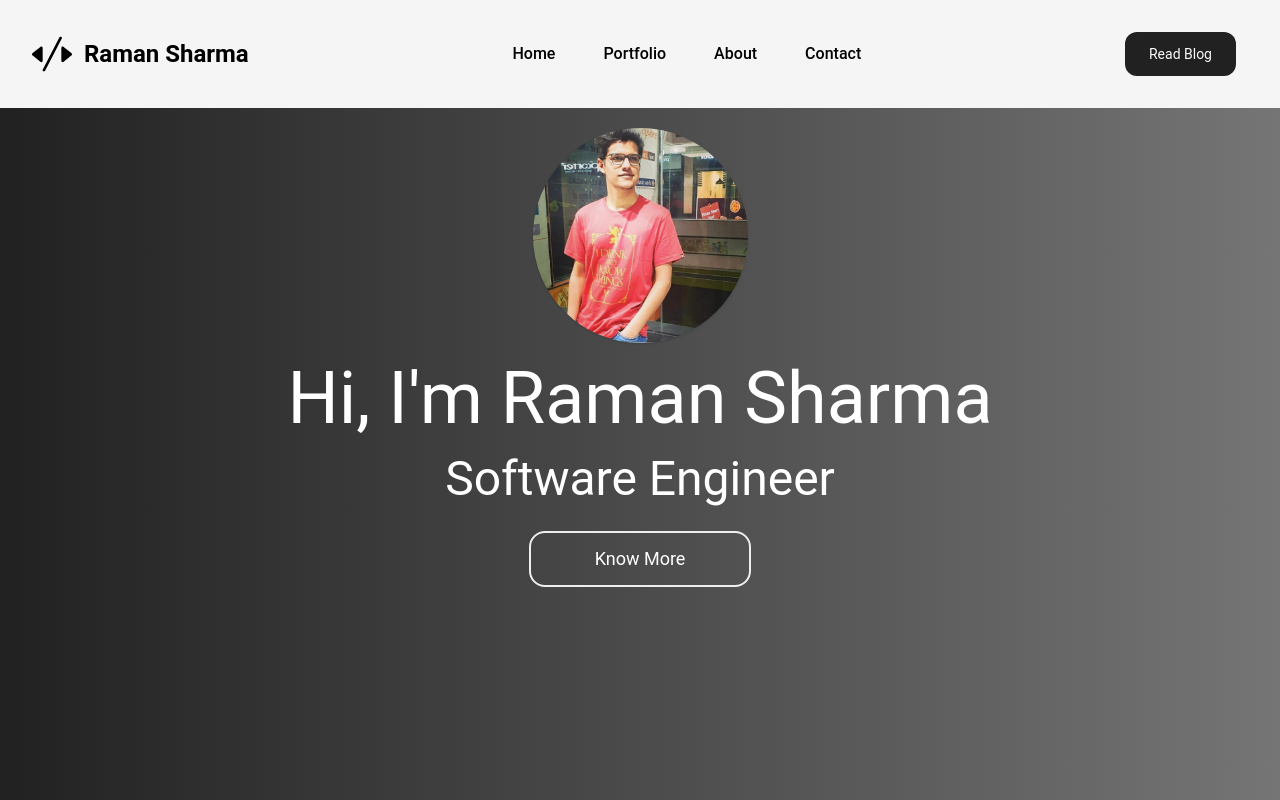
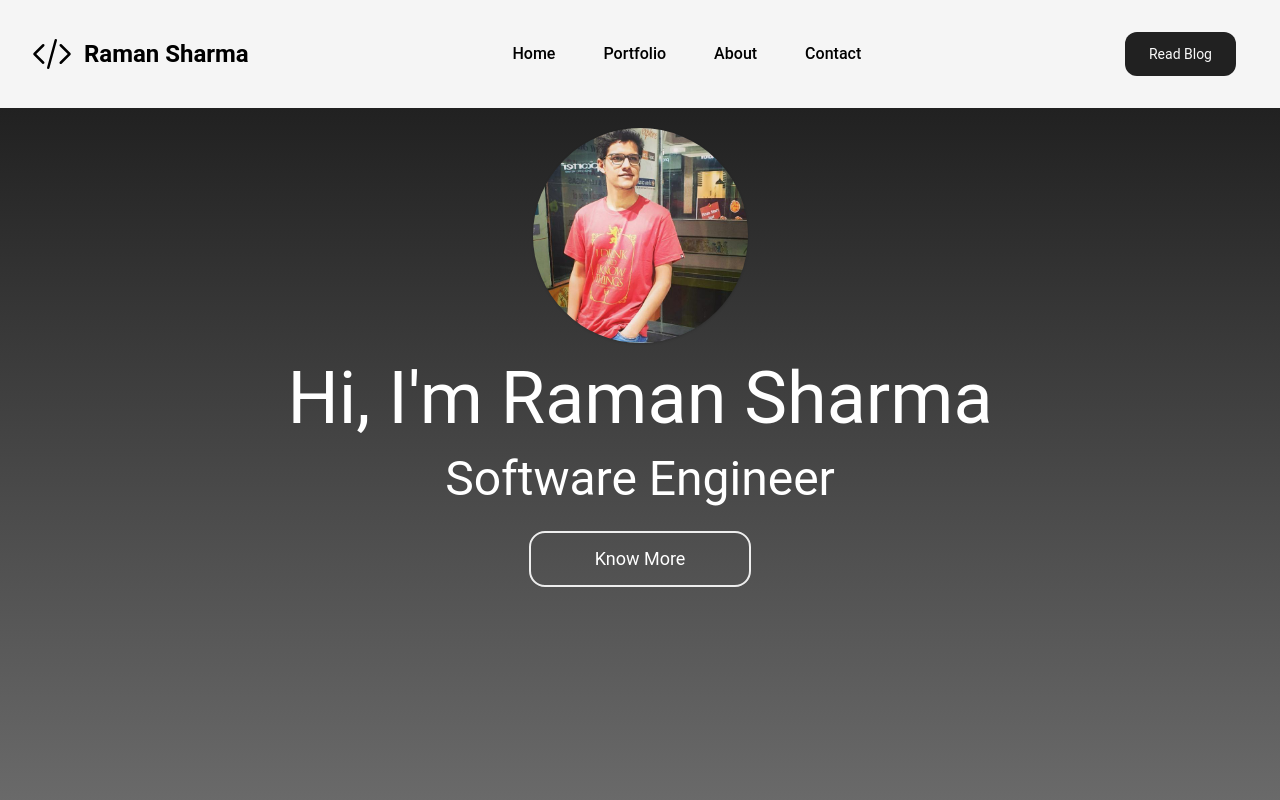
Before and after one commit to iamramann/portfolio-web-app, a React (Vite) app: page / in a window 1280 px wide. Shown: the top 800 px of the page. Built offline with nearby package versions, Linux system fonts and the light colour scheme.

Commit message:
Add dark mode: 1.Added themprovider context. 2. Update the logo svg.

```diff
--- a/src/App.jsx
+++ b/src/App.jsx
@@ -1,17 +1,37 @@
-import { Outlet } from "react-router-dom";
+import { Outlet, useSearchParams } from "react-router-dom";
 import { Footer, Header } from "./components";
 import { navItems } from "../constants";
+import { ThemeProvider } from "@material-tailwind/react";
+import { CustomThemeProvider } from "./contexts/theme";
+import { useEffect, useState } from "react";
+function App() {
+  const [themeMode, setThemeMode] = useState("light");
 
-function App() {
+  const lightTheme = () => {
+    setThemeMode("light");
+  };
+
+  const darkTheme = () => {
+    setThemeMode("dark");
+  };
+
+  useEffect(() => {
+    const head = document.querySelector("html");
+    head.classList.remove("light", "dark");
+    head.classList.add(themeMode);
+  }, [themeMode]);
+
   return (
     <>
-      <div className="h-screen w-full container-snap">
+      <CustomThemeProvider value={{ themeMode, lightTheme, darkTheme }}>
+        <div className="h-screen w-full container-snap bg-slate-900">
           <Header navItems={navItems} />
           <main className="min-h-[94%] overflow-hidden">
             <Outlet />
           </main>
           <Footer />
         </div>
+      </CustomThemeProvider>
     </>
   );
 }
--- a/src/components/Home.jsx
+++ b/src/components/Home.jsx
@@ -4,7 +4,7 @@ import { Link } from "react-router-dom";
 function Home() {
   return (
     <>
-      <div className="bg-gradient-to-b from-gray-900 to-gray-600 bg-gradient-to-r w-screen">
+      <div className="bg-gradient-to-b from-gray-900 to-gray-600 w-screen">
         <div className={`h-screen flex justify-center`}>
           <div className="flex flex-wrap justify-center mt-0 lg:mt-5 lg:justify-start flex-col items-center">
             <div className="w-6/12 sm:w-4/12 flex justify-center">
--- a/src/components/svg/Icons.jsx
+++ b/src/components/svg/Icons.jsx
@@ -83,37 +83,16 @@ export function XMarkSvg({ className = "", toggleSidebar }) {
 export function CodeSvg() {
   return (
     <svg
-      className={`lg:w-10 lg:h-10 w-6 h-6`}
-      viewBox="0 -2 30 30"
-      version="1.1"
       xmlns="http://www.w3.org/2000/svg"
-      xmlnsXlink="http://www.w3.org/1999/xlink"
-      xmlns:sketch="http://www.bohemiancoding.com/sketch/ns"
+      viewBox="0 0 24 24"
+      fill="currentColor"
+      className="lg:w-10 lg:h-10 w-6 h-6 dark:text-white"
     >
-      <title>code</title>
-      <desc>Created with Sketch Beta.</desc>
-      <defs></defs>
-      <g
-        id="Page-1"
-        stroke="none"
-        strokeWidth="1"
-        fill="none"
+      <path
         fillRule="evenodd"
-        sketch:type="MSPage"
-      >
-        <g
-          id="Icon-Set-Filled"
-          sketch:type="MSLayerGroup"
-          transform="translate(-259.000000, -728.000000)"
-          fill="#000000"
-        >
-          <path
-            d="M288.717,740.531 L282.726,735.688 C282.332,735.304 281.693,735.304 281.3,735.688 C280.906,736.072 281,736.429 281,737 L281,745 C281,745.54 280.906,746.48 281.3,746.864 C281.693,747.249 282.332,747.249 282.726,746.864 L288.717,742.021 C288.927,741.816 289.016,741.544 289.002,741.276 C289.016,741.008 288.927,740.735 288.717,740.531 L288.717,740.531 Z M267,745 L267,737 C267,736.615 267.094,736.071 266.7,735.688 C266.307,735.303 265.668,735.303 265.274,735.688 L259.283,740.531 C259.073,740.735 258.984,741.008 258.998,741.276 C258.984,741.544 259.073,741.816 259.283,742.021 L265.274,746.864 C265.668,747.249 266.307,747.249 266.7,746.864 C267.094,746.48 267,745.729 267,745 L267,745 Z M280.96,728.123 C280.481,727.852 279.87,728.013 279.594,728.481 L267.094,752.568 C266.817,753.037 266.932,753.754 267.46,753.907 C268.105,754.094 268.55,754.018 268.826,753.549 L281.326,729.461 C281.602,728.992 281.438,728.394 280.96,728.123 L280.96,728.123 Z"
-            id="code"
-            sketch:type="MSShapeGroup"
-          ></path>
-        </g>
-      </g>
+        d="M14.447 3.026a.75.75 0 0 1 .527.921l-4.5 16.5a.75.75 0 0 1-1.448-.394l4.5-16.5a.75.75 0 0 1 .921-.527ZM16.72 6.22a.75.75 0 0 1 1.06 0l5.25 5.25a.75.75 0 0 1 0 1.06l-5.25 5.25a.75.75 0 1 1-1.06-1.06L21.44 12l-4.72-4.72a.75.75 0 0 1 0-1.06Zm-9.44 0a.75.75 0 0 1 0 1.06L2.56 12l4.72 4.72a.75.75 0 0 1-1.06 1.06L.97 12.53a.75.75 0 0 1 0-1.06l5.25-5.25a.75.75 0 0 1 1.06 0Z"
+        clipRule="evenodd"
+      />
     </svg>
   );
 }
--- /dev/null
+++ b/src/contexts/theme.js
@@ -0,0 +1,13 @@
+import { createContext, useContext } from "react";
+
+export const ThemeContext = createContext({
+  themeMode: "light",
+  darkTheme: () => {},
+  lightTheme: () => {},
+});
+
+export const CustomThemeProvider = ThemeContext.Provider;
+
+export default function useTheme() {
+  return useContext(ThemeContext);
+}
```
Lines whose indentation alone changed are shown as unchanged.
